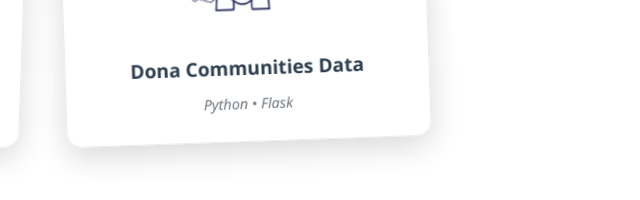
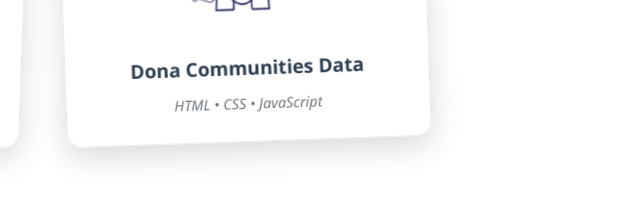
Before and after one commit to alusilcof5/profesional-porfolio, a plain HTML site: page src/pages/projects.html in a window 1280 px wide. Shown: the part 2376-2576 px from the top of the page, 398-1038 px from the left. Drawn offline with Linux system fonts and the light colour scheme.

Commit message:
fix: technologies in Dona Dataç

```diff
--- a/src/pages/projects.html
+++ b/src/pages/projects.html
@@ -392,7 +392,7 @@
               <img src="../../assets/images/logo-dona.png" alt="EU Emissions Dashboard" class="card-image">
               <div class="card-content">
                 <h3 class="card-title">Dona Communities Data</h3>
-                <p class="card-tech">Python • Flask</p>
+                <p class="card-tech">HTML • CSS • JavaScript</p>
               </div>
             </div>
             <div class="card-back">
```
